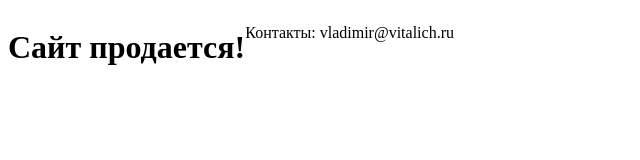
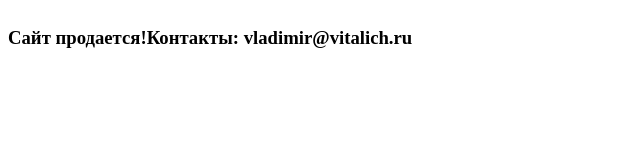
Before and after one commit to Salerip/Site, a plain HTML site: page index.html in a window 1280 px wide. Shown: the whole page, without its empty margins (0-640 px from the left). Drawn offline with Linux system fonts and the light colour scheme.

Commit message:
Update index.html

```diff
--- a/index.html
+++ b/index.html
@@ -8,8 +8,8 @@
 </head>
 <body>
     <header class = 'header'>
-        <h1>Сайт продается!</h1>
-        <p>Контакты: vladimir@vitalich.ru</p>
+        <h3>Сайт продается!</h3>
+        <h3>Контакты: vladimir@vitalich.ru</h3>
     </header>
 </body>
 </html>
```
